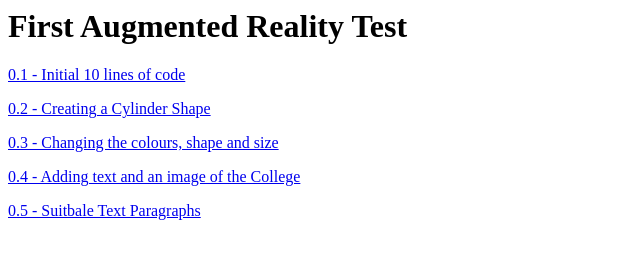
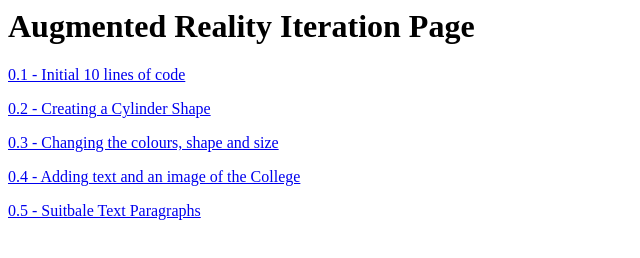
Before and after one commit to Ryan-VAR/AR-Project, a plain HTML site: page index.html in a window 1280 px wide. Shown: the whole page, without its empty margins (0-640 px from the left). Drawn offline with Linux system fonts and the light colour scheme.

Commit message:
Update index.html

```diff
--- a/index.html
+++ b/index.html
@@ -1,6 +1,6 @@
 <html>
   <body>
-    <h1> First Augmented Reality Test </h1>
+    <h1> Augmented Reality Iteration Page </h1>
     <p>
       <a href = "0.1 - AR in 10 lines of code.html">
         0.1 - Initial 10 lines of code
```
